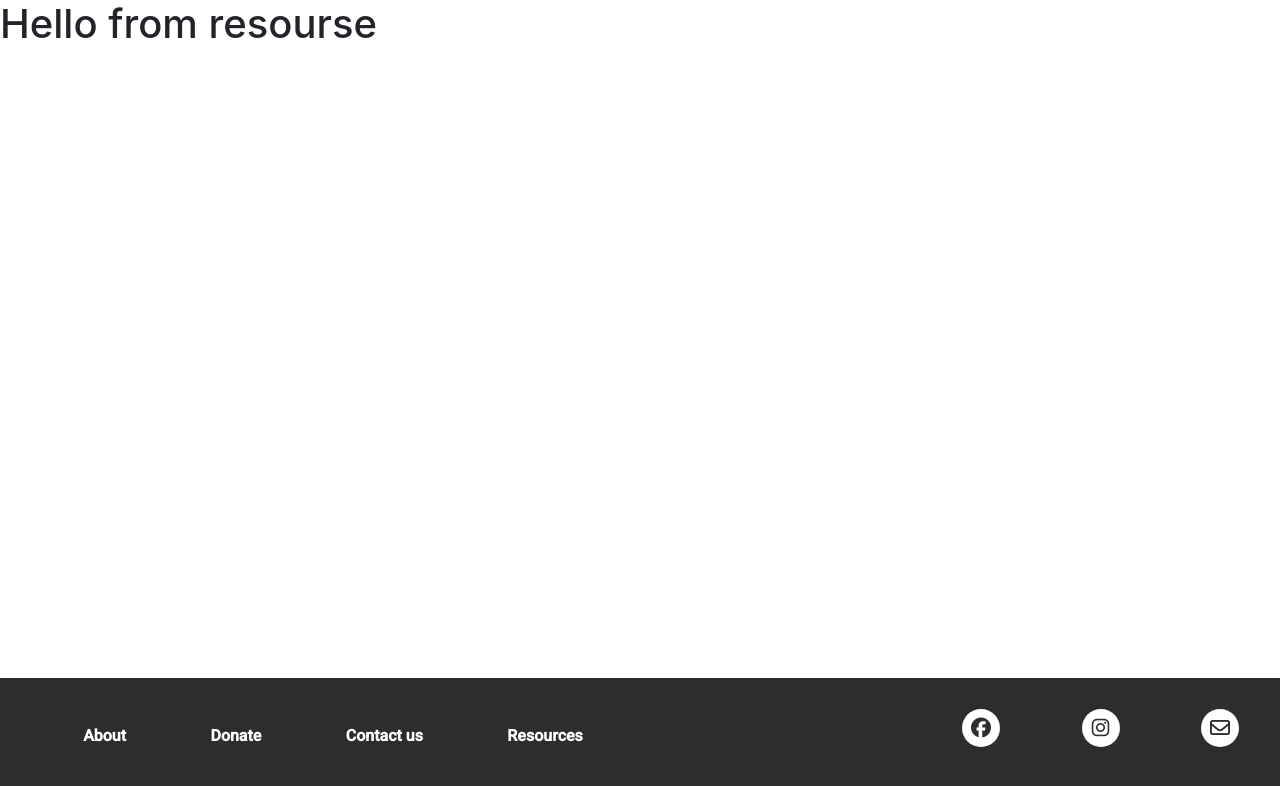
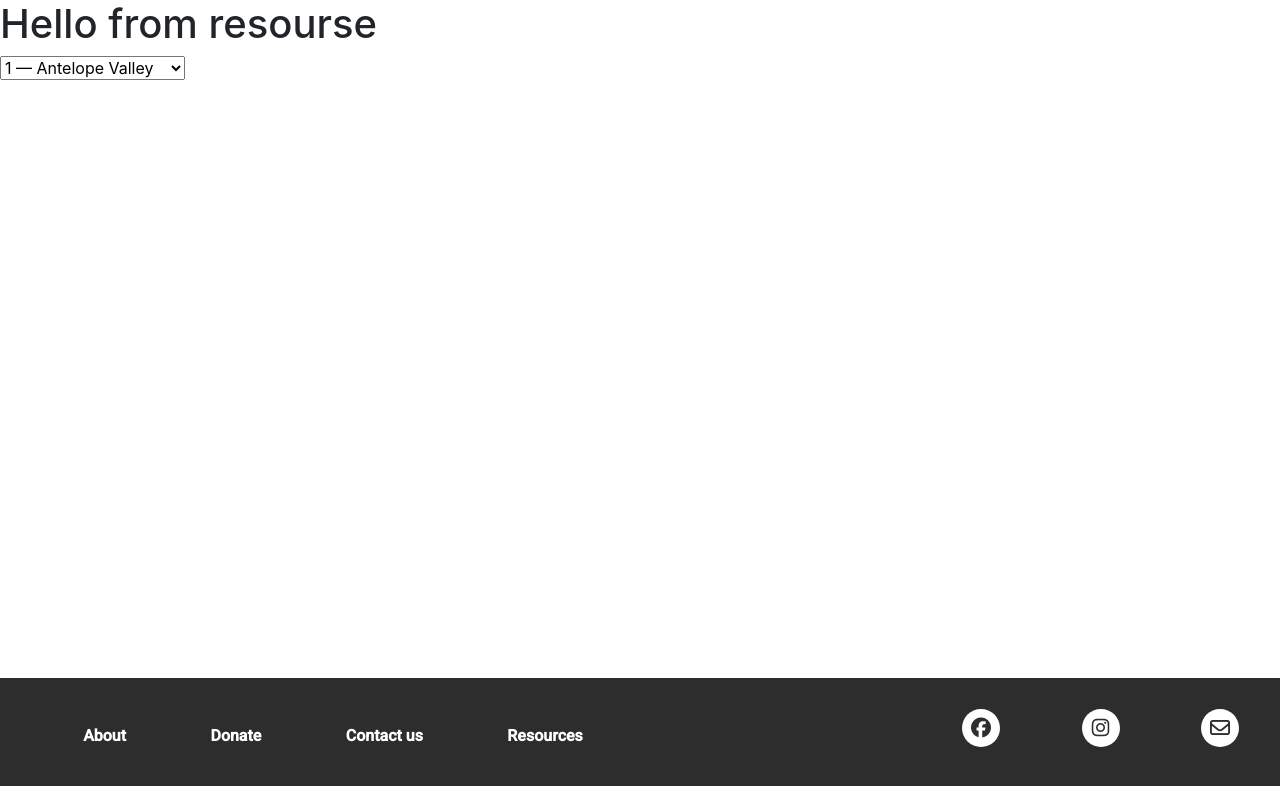
Before and after one commit to rudyards/SPLA-Redesign, a React (Create React App) app in the folder spla-redesign/: page /resources in a window 1280 px wide. Shown: the top 786 px of the page. Built offline with nearby package versions, Linux system fonts and the light colour scheme; what google-maps-react would draw is missing.

Commit message:
Resource Page WIP

```diff
--- /dev/null
+++ b/spla-redesign/src/components/ResourceForm/ResourceForm.jsx
@@ -0,0 +1,21 @@
+import React, { Component } from 'react';
+
+class ResourceForm extends Component {
+
+    render(){
+        return(
+            <select name="Service Planning/Geographical Area" onChange={this.props.handleAreaChange} value={this.props.area}>
+              <option value="1">1 — Antelope Valley</option>
+              <option value="2">2 - San Clarita Valley</option>
+              <option value="3">3 - San Gabriel Valley</option>
+              <option value="4">4 - Metro LA</option>
+              <option value="5">5 - West LA</option>
+              <option value="6">6 - Central LA</option>
+              <option value="7">7 - South East LA</option>
+              <option value="8">8 - South Bay</option>
+            </select>
+        )
+    }
+}
+
+export default ResourceForm;
--- a/spla-redesign/src/pages/ResourcesPage/ResourcesPage.jsx
+++ b/spla-redesign/src/pages/ResourcesPage/ResourcesPage.jsx
@@ -1,12 +1,38 @@
-import React from "react";
+import React, { Component } from 'react';
 import "./ResourcesPage.css";
+import ResourceForm from '../../components/ResourceForm/ResourceForm'
 
-const ResourcesPage = props => {
-  return (
-    <div>
-      <h1>Hello from resourse</h1>
-    </div>
-  );
+class ResourcesPage extends Component {
+
+    constructor(){
+        super();
+        this.state = {
+            area: 1,
+            resources: []
+          }
+    }
+
+
+  handleAreaChange = (e) => {
+    this.setState({area: e.target.value })
+    if (e.target.value == 1){
+        this.setState({resources: [['Grace Resources - Free Groceries','Grace Resources','Grace Resource Ctr. 45134 Sierra Hwy., Lancaster','https://www.graceresources.org/','(661) 940-5272', 'Tuesdays & Thursdays at 10:00 AM & 1:00 PM; Spanish only on Wednesdays at 10:00 AM' ]]})
+    } else {
+        this.setState({resources: []})
+    }
+  }
+
+  render(){
+      return (
+        <div>
+          <h1>Hello from resourse</h1>
+          <ResourceForm handleAreaChange={this.handleAreaChange.bind(this)} />
+          {this.state.resources}
+
+
+        </div>
+      );
+  }
 };
 
 export default ResourcesPage;
```
Also changed, not shown: spla-redesign/src/components/ResourceForm/ResourceForm.css (added), 1 other file (tests, documents, lock files or other folders).
